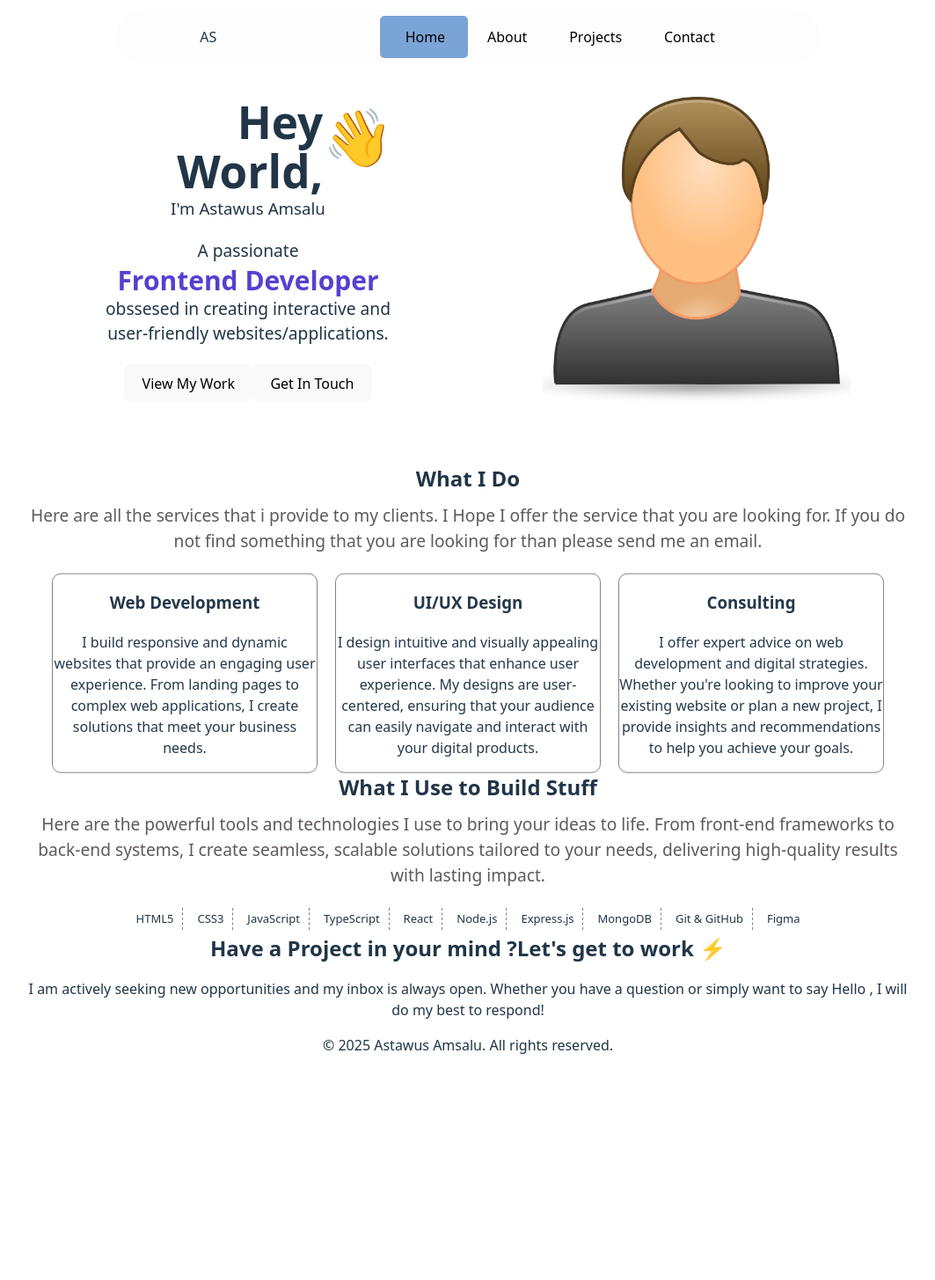
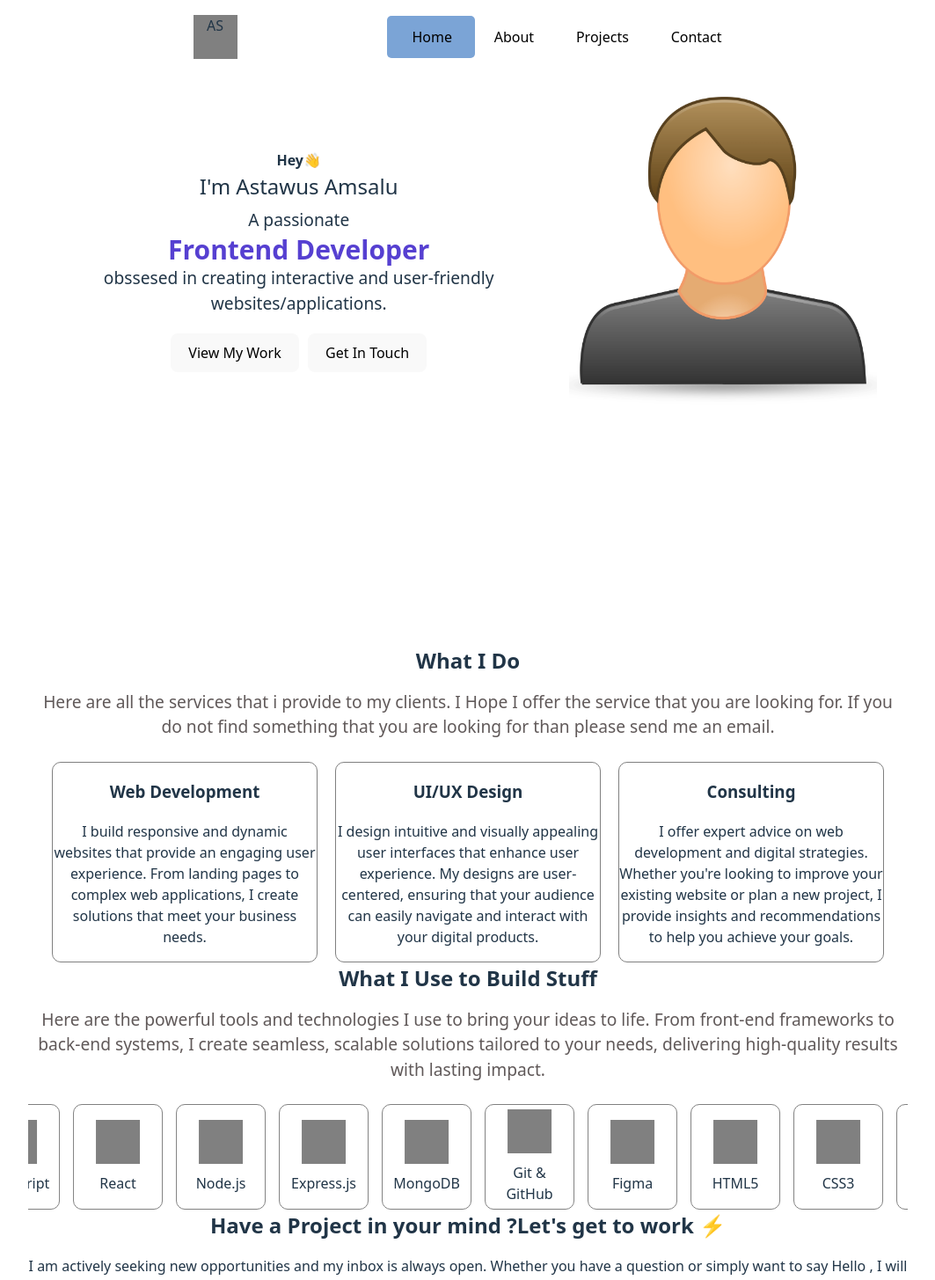
Before and after one commit to Zking4ever/Zking4ever, a React (Vite) app in the folder Portfolio(React)/: page / in a window 1280 px wide. Shown: the top 1455 px of the page at 88% size, without its empty margins (108-1171 px from the left). Before the commit the page ends 1216 px from the top, so only its background shows below. Built offline with nearby package versions, Linux system fonts and the light colour scheme.

Commit message:
redesigned the home page and added animating tools list

```diff
--- a/Portfolio(React)/index.html
+++ b/Portfolio(React)/index.html
@@ -3,13 +3,11 @@
   <head>
     <meta charset="UTF-8" />
     <link rel="icon" type="image/svg+xml" href="/vite.svg" />
-    <link href="https://unpkg.com/aos@2.3.1/dist/aos.css" rel="stylesheet">
     <meta name="viewport" content="width=device-width, initial-scale=1.0" />
     <title>Astawus Amsalu</title>
   </head>
   <body>
     <div id="root"></div>
-    <script src="https://unpkg.com/aos@2.3.1/dist/aos.js"></script>
     <script type="module" src="/src/main.tsx"></script>
   </body>
 </html>
--- a/Portfolio(React)/src/App.css
+++ b/Portfolio(React)/src/App.css
@@ -53,8 +53,7 @@
   display: flex;
   align-items: center;
   justify-content: space-around;
-  background-color: hsla(0, 0%, 99%, 0.527);
-  backdrop-filter: blur(500px);
+  backdrop-filter: blur(20px);
   border-radius: 30px;
   position: fixed;
   z-index: 1000;
@@ -100,35 +99,53 @@
   padding-top: 50px;
 }
 .home{
-  display: flex;
-  justify-content: space-around;
+  display: grid;
+  grid-template-columns: 1.6fr 1fr;
   padding: 60px 0px;
 }
-.welcome-section,
-.profile-section {
+.home .name{
+  transform: translateY(60px);
+}
+.home .description{
+  transform: translateY(-250px);
+}
+.profile{
   font-size: 1em;
   width: 33%;
 }
 .greet{
-  display: flex;
+  margin: 0;
 }
-.greet h1{
+.shakeHand{
+    display: inline-block;
+    animation: shakeHand 1s ease infinite;
+    animation-timeline: View;
+    animation-delay: .2s;
+}
+@keyframes shakeHand {
+  25%{
+    transform: rotate(9deg);
+  }
+  75%{
+    transform: rotate(-9deg);
+  }
+  100%{
+    transform: rotate(0deg);
+  }
+}
+.home h2,a{
   margin: 0;
-  text-align: right;
-}
-.welcome-section h3,a{
-  margin: 0;
-  text-align: center;
   color: inherit;
   transition: all .5s ease;
 }
-.welcome-section a:hover{
+.home a:hover{
   letter-spacing: 3px;
   color: inherit;
 }
-.welcome-section .intro{
+.intro{
   font-size: 1.2rem;
-  margin: 20px 0;
+  max-width: 500px;
+  margin:20px auto;
 }
 .intro .jobTitle-container{
   width: 100%;
@@ -171,7 +188,29 @@
     transform: translateY(-5%);
   }
 }
-@media (max-width:350px) {
+.btns{
+  display: flex;
+  align-items: center;
+  justify-content: center;
+  gap: 10px;
+}
+@media (max-width:760px) {
+ .home{
+    display: flex;
+    gap: 5px;
+  }
+  .home .name{
+    transform: translateY(0);
+  }
+  .home .profile{
+    margin: 0;
+  }
+  .home .profile img{
+    width: 200px;
+  }
+  .home .description{
+    transform: translateY(-30px);
+  }
   .intro .jobTitle-container{
     height: 28px;
   }
@@ -179,26 +218,8 @@
     font-size: 25px;
   }
 }
-.greet h1:last-of-type{
-    font-size: 4rem;
-    padding: 10px 0;
-    animation: shakeHand 1s ease;
-    animation-timeline: View;
-    animation-delay: .2s;
-}
-@keyframes shakeHand {
-  25%{
-    transform: rotate(9deg);
-  }
-  75%{
-    transform: rotate(-9deg);
-  }
-  100%{
-    transform: rotate(0deg);
-  }
-}
 
-.profile-section img{
+.profile img{
     width: 350px;
     aspect-ratio: 1;
 }
@@ -208,6 +229,7 @@
 }
 .home-title-desc{
   font-size: 1.2rem;
+  padding: 5px;
   margin-top: 10px;
   color: rgb(96, 89, 89);
 }
@@ -224,6 +246,49 @@
   overflow: hidden;
   cursor: pointer;
   transition: all .3s ease;
+}
+.tools-container{
+  display: flex;
+}
+.tools{
+  display: flex;
+  gap: 15px;
+  animation: autoScroll 25s ease infinite;
+  margin-right: 15px;
+}
+.tools-container:hover > .tools{
+  cursor: pointer;
+  animation-play-state: paused;
+}
+.toolBox{
+  min-width: 80px;
+  aspect-ratio: 1;
+  display: flex;
+  flex-direction: column;
+  align-items: center;
+  justify-content: center;
+  gap: 10px;
+  padding: 5px 10px;
+  border: 1px solid gray;
+  border-radius: 10px;
+}
+.logo{
+  width: 50px;
+  height: 50px;
+  background-color: gray;
+}
+@keyframes pause {
+  100%{
+    background-color: rebeccapurple;
+  }
+}
+@keyframes autoScroll {
+  from{
+    transform: translateX(0);
+  }
+  to{
+    transform: translateX(-100%);
+  }
 }
 @media (max-width:760px) {
   .wrapper{
@@ -254,12 +319,11 @@
     flex-direction: column;
     align-items: center;
   }
-  .welcome-section,
-  .profile-section {
+  .profile {
     width: 90%;
     margin-bottom: 20px;
   }
-  .profile-section img{
+  .profile img{
     width: 100%;
     max-width: 300px;
   }
--- a/Portfolio(React)/src/pages/About.tsx
+++ b/Portfolio(React)/src/pages/About.tsx
@@ -31,7 +31,7 @@ const About = () => {
                          and get to know more about my work.
                     </p>
                 </section>
-                <section className='profile-section'>
+                <section className='profile'>
                     <img src={profile} alt="profile" />
                 </section>
             </div>
--- a/Portfolio(React)/src/pages/Home.tsx
+++ b/Portfolio(React)/src/pages/Home.tsx
@@ -4,13 +4,15 @@ const Home = ({clickHandler}: {clickHandler:(x:string)=>void}) => {
 
     return (
         <>
-            <div className='home'>
-                <section className="welcome-section">
-                    <div className='greet'>
-                        <h1>Hey World,</h1>
-                        <h1>👋</h1>
+            <section className='home'>
+                <div className="name">
+                    <h4 className='greet'>Hey<div className="shakeHand">👋</div></h4>
+                    <h2><a href='https://google.com/astawus amsalu'>I'm Astawus Amsalu</a></h2>
                 </div>
-                    <h3><a href='https://google.com/astawus amsalu'>I'm Astawus Amsalu</a></h3>
+                <div className='profile'>
+                    <img src={profile} alt="profile image" />
+                </div>
+                <div className="description">
                     <p className="intro"> A passionate
                         <div aria-hidden className='jobTitle-container'>
                             <div className="jobTitles">
@@ -26,31 +28,27 @@ const Home = ({clickHandler}: {clickHandler:(x:string)=>void}) => {
                         </div>
                         obssesed in creating interactive and user-friendly websites/applications.
                     </p>
+                    <div className="btns">
                         <button onClick={()=>clickHandler('projects')} id='projects'>View My Work</button>
                         <button onClick={()=>clickHandler('contact')} id='contact'>Get In Touch</button>
+                    </div>
+                </div>
             </section>
-                <section className='profile-section'>
-                    <img src={profile} alt="profile" />
-                </section>
-            </div>
             <section>
                     <div>
                         <span className="home-title">What I Do</span>
                         <p className="home-title-desc">Here are all the services that i provide to my clients. I Hope I offer the service that you are looking for. If you do not find something that you are looking for than please send me an email.</p>
                     </div>
                     <div className="work-container">
-                        <div className="work" data-aos="fade-up"
-     data-aos-duration="3000">
+                        <div className="work">
                             <h3>Web Development</h3>
                             <p>I build responsive and dynamic websites that provide an engaging user experience. From landing pages to complex web applications, I create solutions that meet your business needs.</p>
                         </div>
-                        <div className="work" data-aos="fade-up"
-     data-aos-duration="3000">
+                        <div className="work">
                             <h3>UI/UX Design</h3>
                             <p>I design intuitive and visually appealing user interfaces that enhance user experience. My designs are user-centered, ensuring that your audience can easily navigate and interact with your digital products.</p>
                         </div>
-                        <div className="work" data-aos="fade-up"
-     data-aos-duration="3000">
+                        <div className="work">
                             <h3>Consulting</h3>
                             <p>I offer expert advice on web development and digital strategies. Whether you're looking to improve your existing website or plan a new project, I provide insights and recommendations to help you achieve your goals.</p>
                         </div>
@@ -61,18 +59,70 @@ const Home = ({clickHandler}: {clickHandler:(x:string)=>void}) => {
                         <span className="home-title">What I Use to Build Stuff</span>
                         <p className="home-title-desc">Here are the powerful tools and technologies I use to bring your ideas to life. From front-end frameworks to back-end systems, I create seamless, scalable solutions tailored to your needs, delivering high-quality results with lasting impact.</p>
                     </div>
-                    <div>
                     <div className="tools-container">
-                            <div className="tool">HTML5</div>
-                            <div className="tool">CSS3</div>
-                            <div className="tool">JavaScript</div>
-                            <div className="tool">TypeScript</div>
-                            <div className="tool">React</div>
-                            <div className="tool">Node.js</div>
-                            <div className="tool">Express.js</div>
-                            <div className="tool">MongoDB</div>
-                            <div className="tool">Git & GitHub</div>
-                            <div className="tool">Figma</div>
+                        <div className="tools">
+                            <div className="toolBox">
+                                <div className="logo"></div><span>HTML5</span>
+                            </div>
+                            <div className="toolBox">
+                                <div className="logo"></div><span>CSS3</span>
+                            </div>
+                            <div className="toolBox">
+                                <div className="logo"></div><span>JavaScript</span>
+                            </div>
+                            <div className="toolBox">
+                                <div className="logo"></div><span>TypeScript</span>
+                            </div>
+                            <div className="toolBox">
+                                <div className="logo"></div><span>React</span>
+                            </div>
+                            <div className="toolBox">
+                                <div className="logo"></div><span>Node.js</span>
+                            </div>
+                            <div className="toolBox">
+                                <div className="logo"></div><span>Express.js</span>
+                            </div>
+                            <div className="toolBox">
+                                <div className="logo"></div><span>MongoDB</span>
+                            </div>
+                            <div className="toolBox">
+                                <div className="logo"></div><span>Git & GitHub</span>
+                            </div>
+                            <div className="toolBox">
+                                <div className="logo"></div><span>Figma</span>
+                            </div>
+                        </div>
+                        <div aria-hidden className="tools">
+                            <div className="toolBox">
+                                <div className="logo"></div><span>HTML5</span>
+                            </div>
+                            <div className="toolBox">
+                                <div className="logo"></div><span>CSS3</span>
+                            </div>
+                            <div className="toolBox">
+                                <div className="logo"></div><span>JavaScript</span>
+                            </div>
+                            <div className="toolBox">
+                                <div className="logo"></div><span>TypeScript</span>
+                            </div>
+                            <div className="toolBox">
+                                <div className="logo"></div><span>React</span>
+                            </div>
+                            <div className="toolBox">
+                                <div className="logo"></div><span>Node.js</span>
+                            </div>
+                            <div className="toolBox">
+                                <div className="logo"></div><span>Express.js</span>
+                            </div>
+                            <div className="toolBox">
+                                <div className="logo"></div><span>MongoDB</span>
+                            </div>
+                            <div className="toolBox">
+                                <div className="logo"></div><span>Git & GitHub</span>
+                            </div>
+                            <div className="toolBox">
+                                <div className="logo"></div><span>Figma</span>
+                            </div>
                         </div>
                     </div>
             </section>
```
Lines whose indentation alone changed are shown as unchanged.
